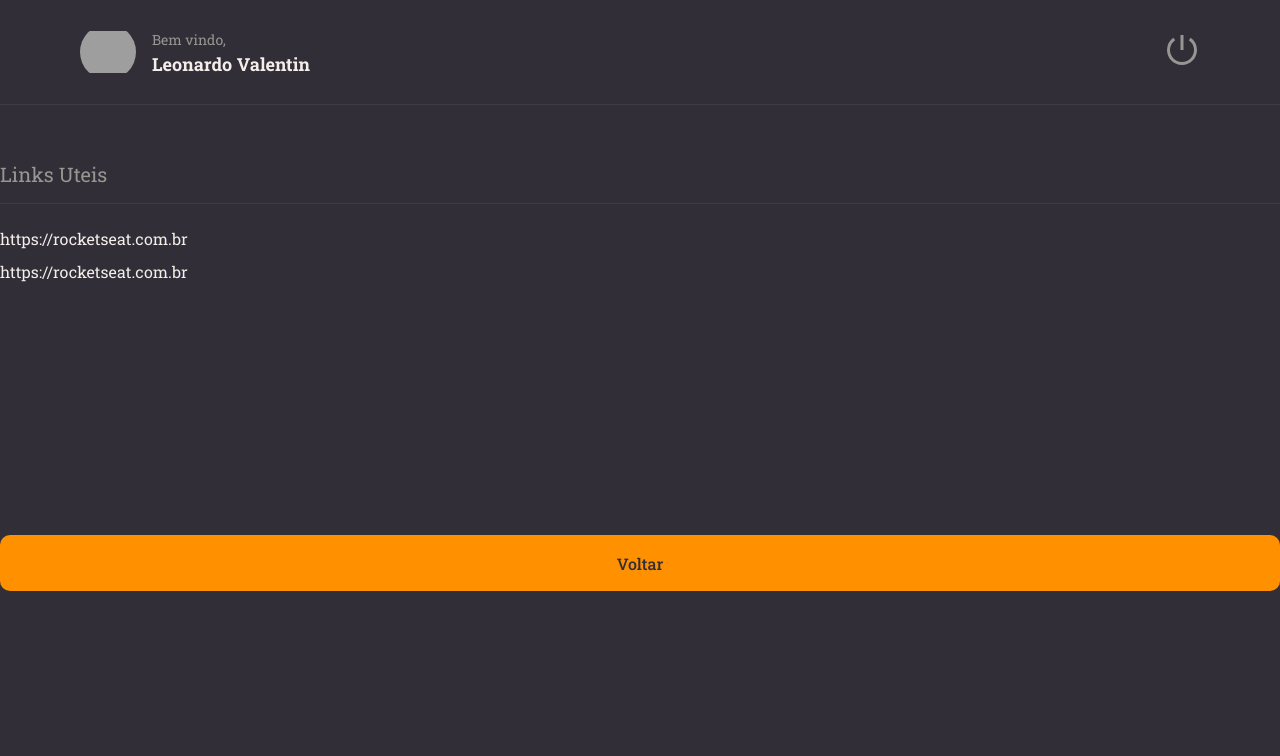
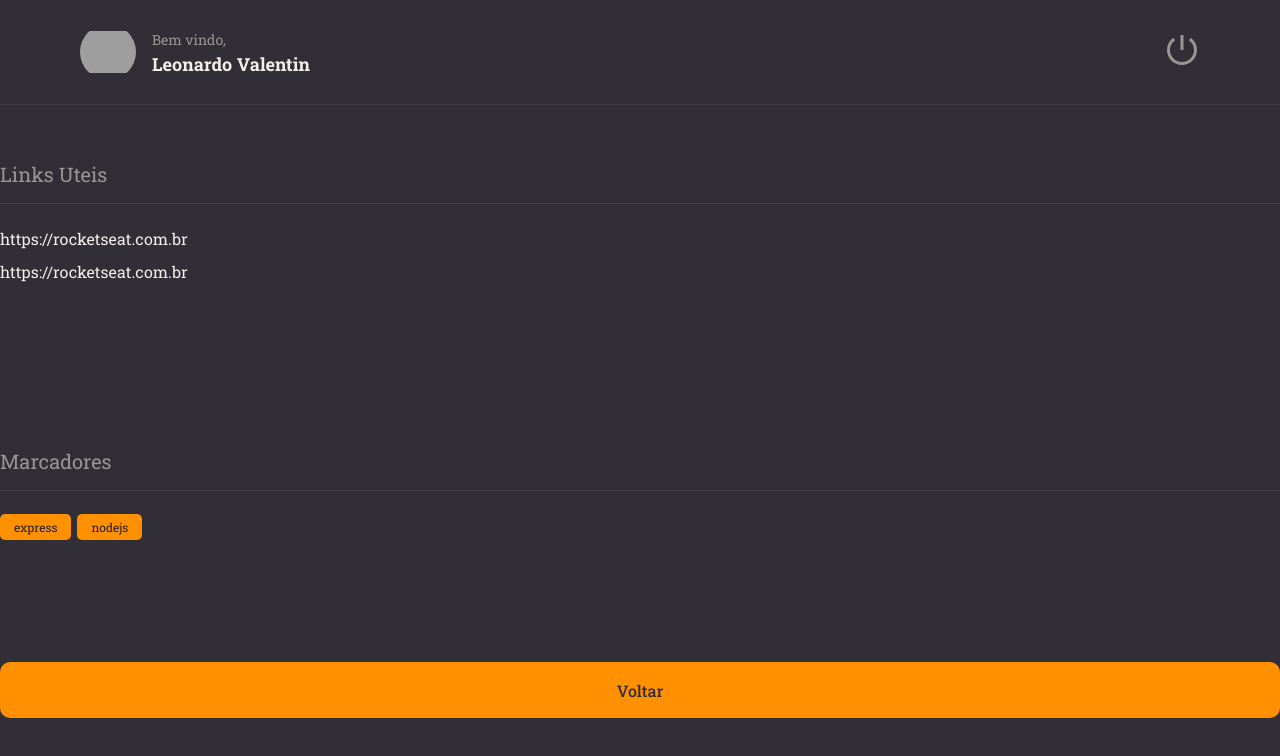
Before and after one commit to leonardo-valentin/rocketnotes, a React (Vite) app: page / in a window 1280 px wide. Shown: the top 756 px of the page. Built offline with nearby package versions, Linux system fonts and the light colour scheme; grey boxes are pictures that could not be loaded.

Commit message:
feat marcadores component and style

```diff
--- /dev/null
+++ b/src/components/Tag/index.jsx
@@ -0,0 +1,6 @@
+import { Container } from "./style";
+
+// eslint-disable-next-line react/prop-types
+export function Tag({ title }) {
+  return <Container>{title}</Container>;
+}
--- /dev/null
+++ b/src/components/Tag/style.js
@@ -0,0 +1,12 @@
+import styled from "styled-components";
+
+export const Container = styled.span`
+  font-size: 1.2rem;
+  border-radius: 0.5rem;
+  padding: 0.5rem 1.4rem;
+
+  margin-right: 0.6rem;
+
+  color: ${({ theme }) => theme.COLORS.BACKGROUND_900};
+  background: ${({ theme }) => theme.COLORS.ORANGE};
+`;
--- a/src/pages/Details/index.jsx
+++ b/src/pages/Details/index.jsx
@@ -2,6 +2,7 @@
 import { Header } from "../../components/Header/index.jsx";
 import { Button } from "../../components/Button/index.jsx";
 import { Section } from "../../components/Section/index.jsx";
+import { Tag } from "../../components/Tag/index.jsx";
 
 export function Details() {
   return (
@@ -17,6 +18,11 @@
           </li>
         </Links>
       </Section>
+      <Section title="Marcadores">
+        <Tag title="express" />
+        <Tag title="nodejs" />
+      </Section>
+
       <Button title="Voltar" />
     </Container>
   );
```
